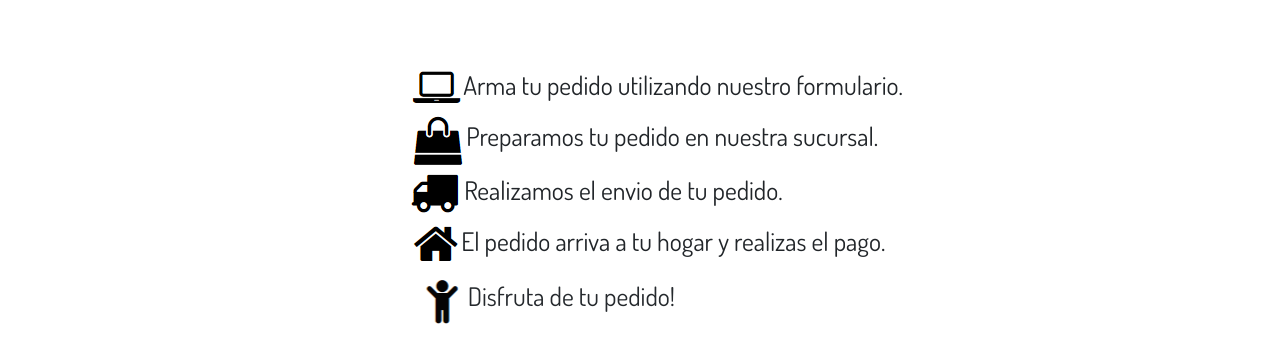
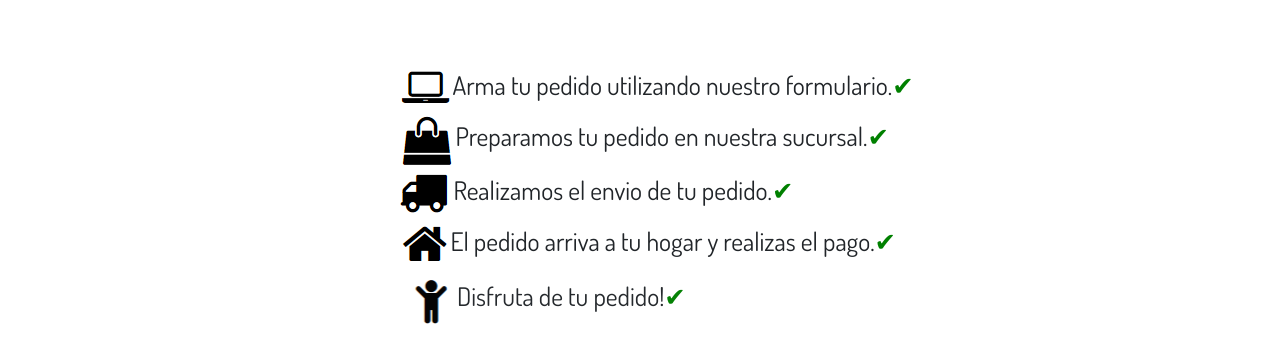
Before and after one commit to matias0311/argentano-saenz, a plain HTML site: page html/comofunciona.html in a window 1280 px wide. Shown: the part 165-523 px from the top of the page. Drawn offline with nearby package versions, Linux system fonts and the light colour scheme.

Commit message:
agrego pseudoclases

```diff
--- a/css/estilos.css
+++ b/css/estilos.css
@@ -216,6 +216,11 @@ footer{
         opacity: 1;
     }
 }
+.check:after{
+    content: "✔";
+    color: green;
+    width: 30px;
+}
 /*Inicia MEDIA QUERIES */
 @media screen and (min-width: 480px) {
     .texto-comoFunciona{
--- a/html/comofunciona.html
+++ b/html/comofunciona.html
@@ -80,19 +80,19 @@
                 <section class="col">
                     <ul class="texto-comoFunciona lista-comoFunciona">
                         <li class="ordenar">
-                            <img src="../images/como funciona/ordenar.png" alt="Ordenar"><span>Arma tu pedido utilizando nuestro formulario.</span>
+                            <img src="../images/como funciona/ordenar.png" alt="Ordenar"><span class="check">Arma tu pedido utilizando nuestro formulario.</span>
                         </li>
                         <li class="armar">
-                            <img src="../images/como funciona/armar.png" alt="Armar"><span>Preparamos tu pedido en nuestra sucursal.</span>
+                            <img src="../images/como funciona/armar.png" alt="Armar"><span class="check">Preparamos tu pedido en nuestra sucursal.</span>
                         </li>
                         <li class="enviar">
-                            <img src="../images/como funciona/enviar.png" alt="Enviar"><span>Realizamos el envio de tu pedido.</span>
+                            <img src="../images/como funciona/enviar.png" alt="Enviar"><span class="check">Realizamos el envio de tu pedido.</span>
                         </li>
                         <li class="pagar">
-                            <img src="../images/como funciona/pagar.png" alt="Pagar"><span>El pedido arriva a tu hogar y realizas el pago.</span>
+                            <img src="../images/como funciona/pagar.png" alt="Pagar"><span class="check">El pedido arriva a tu hogar y realizas el pago.</span>
                         </li>
                         <li class="disfrutar">
-                            <img src="../images/como funciona/disfrutar.png" alt="Disfrutar"><span>Disfruta de tu pedido!</span>
+                            <img src="../images/como funciona/disfrutar.png" alt="Disfrutar"><span class="check">Disfruta de tu pedido!</span>
                         </li>
                     </ul>
                 </section>
```
Also changed, not shown: html/blog.html (+7 -6 lines).
